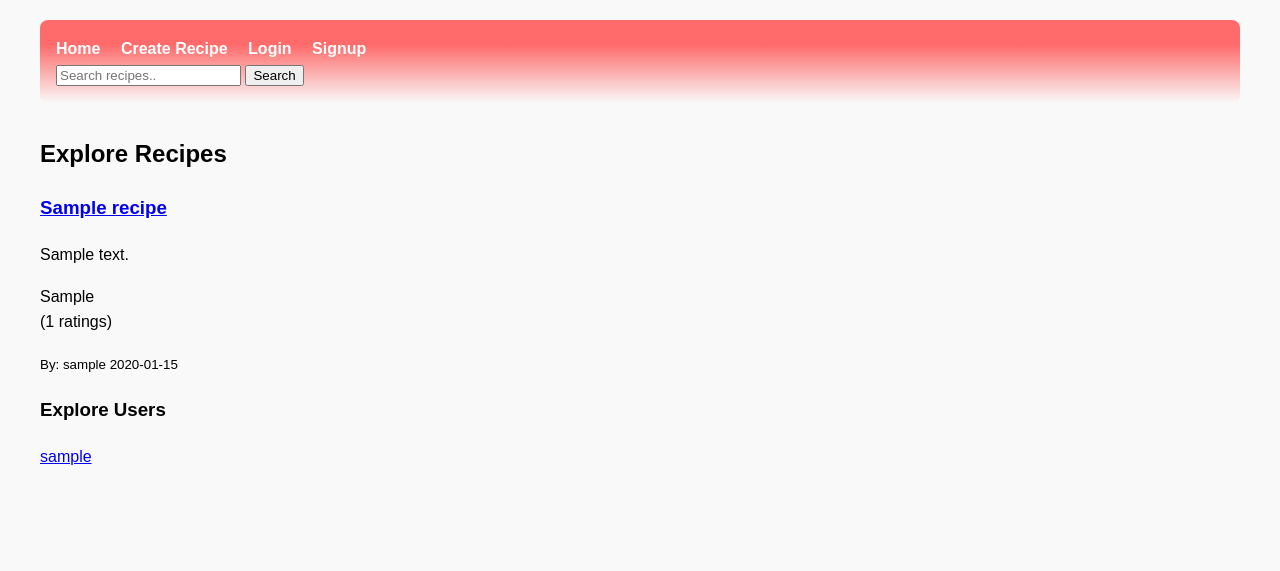
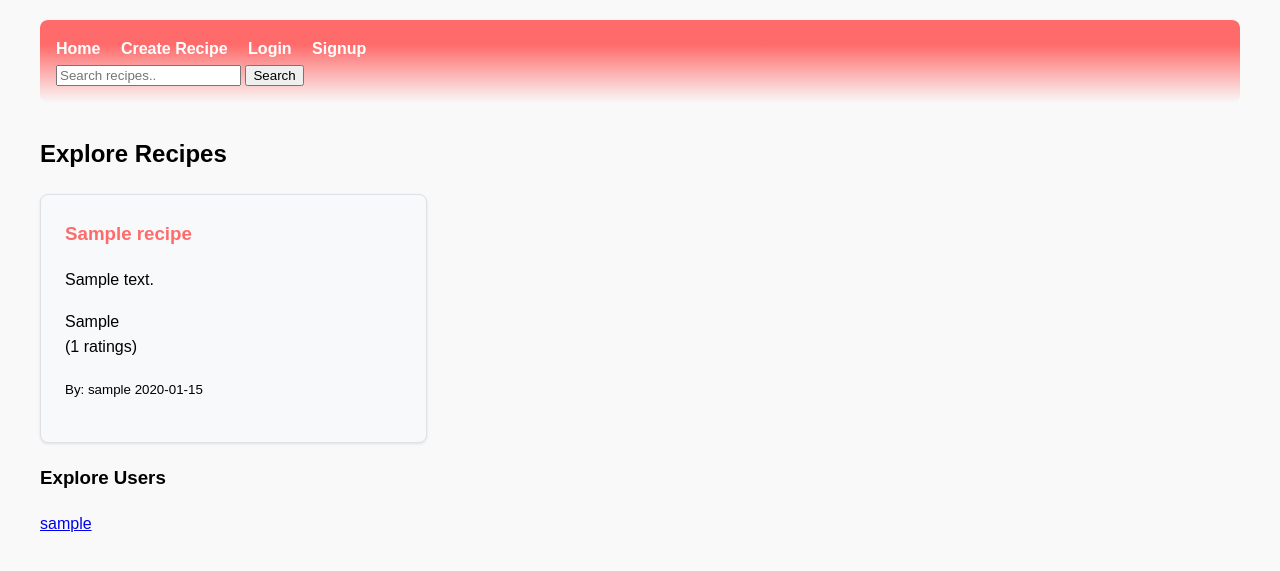
Before and after one commit to ichi-saki/Recipe_app, a Flask app: page / in a window 1280 px wide. Shown: the top 571 px of the page. Run offline with Flask 3, Linux system fonts and the light colour scheme; tables that the repository leaves empty hold one stand-in row (values such as "Sample post"); parts of the project's set-up code (start-up, migrations or seed data) failed here and were passed over.

Commit message:
added styling for recipe posts

```diff
--- a/static/css/style.css
+++ b/static/css/style.css
@@ -41,6 +41,41 @@ body {
     color: #333;
     margin: 0;
 }
+.grid, .recipe-grid {
+    display: grid;
+    grid-template-columns: repeat(auto-fill, minmax(300px, 1fr));
+    gap: 20px;
+    margin: 20px 0;
+}
+
+.card {
+    background: #f8f9fa;
+    border: 1px solid #dee2e6;
+    border-radius: 8px;
+    padding: 1.5rem;
+    box-shadow: 0 1px 3px rgba(0,0,0,0.1);
+    transition: transform 0.2s, box-shadow 0.2s;
+}
+
+.card:hover {
+    transform: translateY(-2px);
+    box-shadow: 0 4px 8px rgba(0,0,0,0.15);
+}
+
+.card h3, .card h4 {
+    margin-top: 0;
+    color: #333;
+}
+
+.card a {
+    color: #ff6b6b;
+    text-decoration: none;
+}
+
+.card a:hover {
+    text-decoration: underline;
+}
+
 .collections-grid {
     display: grid;
     grid-template-columns: repeat(auto-fill, minmax(300px, 1fr));
```
